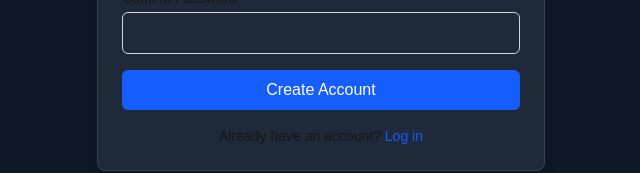
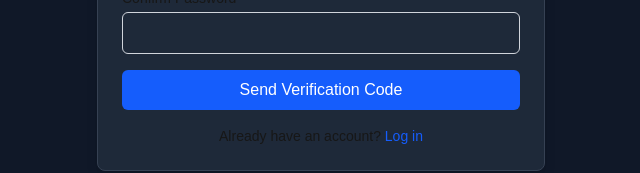
Before and after one commit to jmiticky4130/reservation_next_app, a Next.js app: page /register in a window 1280 px wide. Shown: the part 514-687 px from the top of the page, without its empty margins (319-959 px from the left). Built offline with nearby package versions, Linux system fonts and the light colour scheme; no server answers.

Commit message:
register form changes

```diff
--- a/src/app/components/register-form.js
+++ b/src/app/components/register-form.js
@@ -8,12 +8,18 @@ import {
   sendVerificationCode,
   userEmailExists,
 } from "../lib/actions";
-import { set } from "zod";
 
 export default function RegisterForm({ role, showLoginLink = true }) {
   const router = useRouter();
   const [showVerificationCodeField, setShowVerificationCodeField] =
     useState(false);
+  const [formData, setFormData] = useState({
+    name: "",
+    email: "",
+    password: "",
+    confirmPassword: "",
+  });
+
   const [state, formAction, isPending] = useActionState(
     async (prevState, formData) => {
       const name = formData.get("name");
@@ -53,14 +59,23 @@ export default function RegisterForm({ role, showLoginLink = true }) {
           );
           if (res.error) {
             return res.error;
+          } else {
+            setShowVerificationCodeField(false);
+            router.push("/");
           }
-
-          setShowVerificationCodeField(false);
-          router.push("/");
         }
       }
     }
   );
+
+  const handleInputChange = (field, value) => {
+    if (!showVerificationCodeField) {
+      setFormData((prev) => ({
+        ...prev,
+        [field]: value,
+      }));
+    }
+  };
 
   return (
     <form action={formAction} className="space-y-4">
@@ -71,6 +86,8 @@ export default function RegisterForm({ role, showLoginLink = true }) {
         <input
           id="name"
           name="name"
+          onChange={(e) => handleInputChange("name", e.target.value)}
+          value={formData.name}
           type="text"
           required
           className="mt-1 block w-full rounded-md border border-gray-300 px-3 py-2"
@@ -84,6 +101,8 @@ export default function RegisterForm({ role, showLoginLink = true }) {
         <input
           id="email"
           name="email"
+          onChange={(e) => handleInputChange("email", e.target.value)}
+          value={formData.email}
           type="email"
           required
           className="mt-1 block w-full rounded-md border border-gray-300 px-3 py-2"
@@ -98,6 +117,8 @@ export default function RegisterForm({ role, showLoginLink = true }) {
           id="password"
           name="password"
           type="password"
+          onChange={(e) => handleInputChange("password", e.target.value)}
+          value={formData.password}
           required
           minLength={6}
           className="mt-1 block w-full rounded-md border border-gray-300 px-3 py-2"
@@ -111,6 +132,8 @@ export default function RegisterForm({ role, showLoginLink = true }) {
         <input
           id="confirmPassword"
           name="confirmPassword"
+          onChange={(e) => handleInputChange("confirmPassword", e.target.value)}
+          value={formData.confirmPassword}
           type="password"
           required
           className="mt-1 block w-full rounded-md border border-gray-300 px-3 py-2"
@@ -125,12 +148,17 @@ export default function RegisterForm({ role, showLoginLink = true }) {
           >
             verificationField
           </label>
+          <p className="text-xs text-gray-400 mb-2">
+            Enter the 6-character code sent to {formData.email}
+          </p>
           <input
             id="verificationField"
             name="verificationField"
             type="text"
+            maxLength={6}
             required
             className="mt-1 block w-full rounded-md border border-gray-300 px-3 py-2"
+            placeholder="XXXXXX"
           />
         </div>
       )}
@@ -152,7 +180,13 @@ export default function RegisterForm({ role, showLoginLink = true }) {
           disabled={isPending}
           className="w-full py-2 px-4 bg-blue-600 text-white rounded-md hover:bg-blue-700 disabled:opacity-50"
         >
-          {isPending ? "Creating Account..." : "Create Account"}
+          {isPending
+            ? showVerificationCodeField
+              ? "Verifying..."
+              : "Sending Code..."
+            : showVerificationCodeField
+            ? "Verify & Create Account"
+            : "Send Verification Code"}
         </button>
       </div>
 
```
